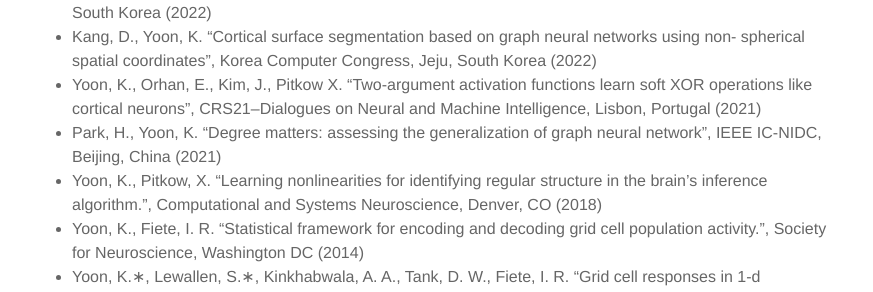
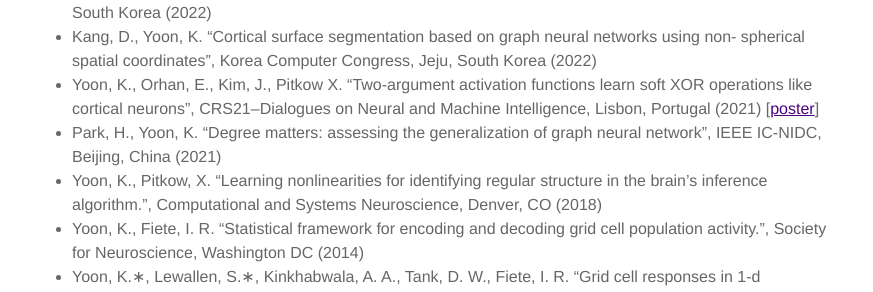
Before and after one commit to kijungyoon/kijungyoon.github.io, a Jekyll site: the page built from papers.md, in a window 1280 px wide and 900 px high, scrolled down 2623 px. Shown: the part 189-481 px from the top of the window, without its empty margins (203-1076 px from the left). Built offline with Jekyll 4.4.1, drawn with Linux system fonts in a browser that asks for light colours.

Commit message:
Update papers.md

```diff
--- a/papers.md
+++ b/papers.md
@@ -128,6 +128,8 @@ Kang, D., Yoon, K. “Cortical surface segmentation based on graph neural networ
 </li>
 <li>
 Yoon, K., Orhan, E., Kim, J., Pitkow X. “Two-argument activation functions learn soft XOR operations like cortical neurons”, CRS21–Dialogues on Neural and Machine Intelligence, Lisbon, Portugal (2021)
+    [<a href="https://github.com/kijungyoon/kijungyoon.github.io/blob/master/assets/images/CRS21_poster_yoon.pdf">poster</a>]
+
 </li>
 <li>
 Park, H., Yoon, K. “Degree matters: assessing the generalization of graph neural network”, IEEE IC-NIDC, Beijing, China (2021)
```
